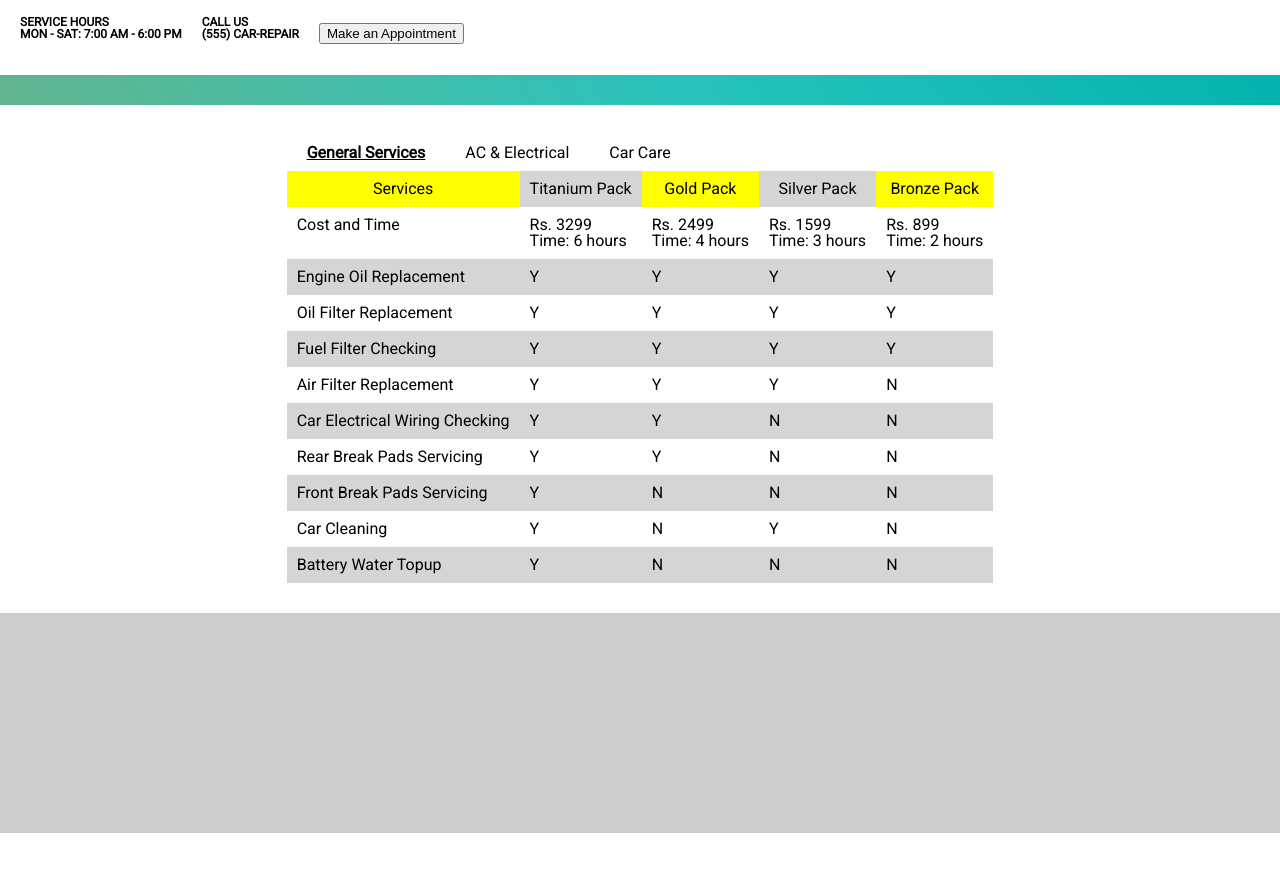
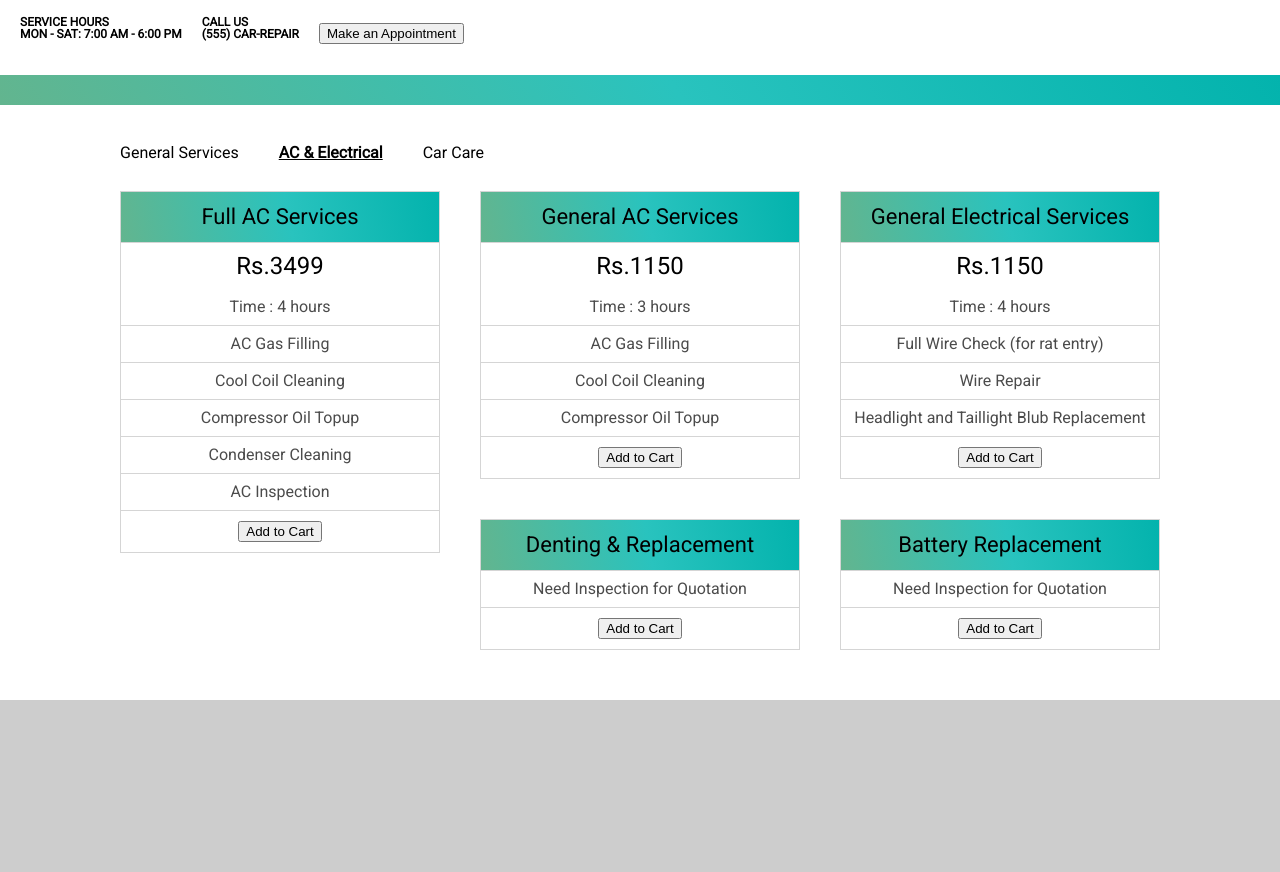
Before and after one commit to easyzariyaDeveloper/CustomerPortal, a React app: page /select-service in a window 1280 px wide. Shown: the top 872 px of the page. Before the commit the page ends 833 px from the top, so only its background shows below. Built offline with nearby package versions, Linux system fonts and the light colour scheme.

Commit message:
AC and Electrical Tabs

```diff
--- /dev/null
+++ b/src/Component/SelectService/CardData.js
@@ -0,0 +1,65 @@
+import React from "react";
+import { ElectricalServices, Packages } from "./mockData";
+import {CardWrapper,ServiceName, ServiceInfo, ServiceCost, ServiceDuration, Card, ListItem, ButtonWrapper } from "./styles";
+import ActionButton from "../Common/ActionButton";
+
+export default function CardData(props){
+    const {activeId} = props;
+
+    function transformServicesToMap(ACServiceArray){
+        return ACServiceArray.reduce((accumulator,value) =>{
+            const {name, id} = value;
+            accumulator = {
+                ...accumulator,
+                [id] : name
+            };
+            return accumulator;
+        }, {});
+    }
+
+    function formatData(id, codeToNameMap) {
+        const arrayInfo = Object.entries(Packages[id]);
+        const response = arrayInfo.map(el => el[1]);
+        console.log(response);
+        response.forEach(row => {
+            if(row.services){
+                const serviceNames = row.services.map(serviceCode => codeToNameMap[serviceCode]);
+                row.serviceNames = serviceNames;
+            } else {
+                row.serviceNames = ["Need Inspection for Quotation"];
+            }
+        });
+        return response;
+    }
+
+    if(activeId){
+        const codeToNameMap = transformServicesToMap(ElectricalServices);
+        const content = formatData(activeId, codeToNameMap);
+        return <CardWrapper>
+            {
+                content.map((service) => {
+                    return <Card>
+                        <ServiceName>{service["name"]}</ServiceName>
+                        {
+                            service["cost"] ? <ServiceInfo>
+                                <ServiceCost>Rs.{service["cost"]}</ServiceCost>
+                                <ServiceDuration>Time : {service["duration"] / 60} hours</ServiceDuration>
+                            </ServiceInfo> : null
+                        }
+                        {
+                            service["serviceNames"].map((name) => <ListItem>{name}</ListItem>)
+                        }
+                        <ButtonWrapper>
+                            <ActionButton
+                                label = "Add to Cart"
+                            />
+                        </ButtonWrapper>
+                    </Card>
+                })
+            }
+
+        </CardWrapper>
+
+    }
+
+}
--- a/src/Component/SelectService/Tab/index.js
+++ b/src/Component/SelectService/Tab/index.js
@@ -6,7 +6,7 @@ export default function Tab(props){
         return "";
     }
     const {tabs = []} = props;
-    const [activeTab, setActiveTab] = useState(tabs[0]);
+    const [activeTab, setActiveTab] = useState(tabs[1]);
 
     return <TabWrapper>
         <Tabs>
--- a/src/Component/SelectService/TabularData.js
+++ b/src/Component/SelectService/TabularData.js
@@ -60,6 +60,7 @@ export default function TabularData(props){
             }, {});
 
             const packageInfo = Object.entries(Packages[id]);
+            console.log(packageInfo);
             const packageGrouped = packageInfo.map((packageItem) =>{
                 const [id, {name, cost, duration, services}] = packageItem;
                  return {
@@ -71,6 +72,7 @@ export default function TabularData(props){
                      }
                 }
             });
+            console.log(packageGrouped);
             const subHeader = [], servicesToPackageMap = {};
             subHeader.push("Cost and Time");
 
--- a/src/Component/SelectService/mockData.js
+++ b/src/Component/SelectService/mockData.js
@@ -1,5 +1,6 @@
 import React from "react";
 import TabularData from "./TabularData";
+import CardData from "./CardData";
 
 export const Tabs = [{
     label : "General Services",
@@ -8,7 +9,7 @@ export const Tabs = [{
 },{
     label: "AC & Electrical",
     id: "acAndElectrical",
-    //Component: <div>AC and Electrical</div>
+    Component: CardData
 },{
     label: "Car Care",
     id: "carCare",
@@ -84,7 +85,7 @@ export const Packages = {
            id: "full",
            services: ["AGF", "CCC", "COT", "CC", "AI"]
        },
-       fullService: {
+       generalAcService: {
             name: "General AC Services",
             cost: 1150,
             duration: 180,
--- a/src/Component/SelectService/styles.js
+++ b/src/Component/SelectService/styles.js
@@ -1,3 +1,66 @@
-import styled from "styled-components";
+import styled, {css} from "styled-components";
+import { base_spacing } from "../../Assets/style-var";
+
+const cardWidth = 320;
+
+const customStyle = css`
+    align-items: center;
+    text-align: center;
+`;
 
 export const ServicesWrapper = styled.div``;
+
+export const CardWrapper = styled.div`
+    width: ${(cardWidth + 40) * 3}px;
+`;
+
+export const Card = styled.div`
+    width: ${cardWidth}px;
+    float: left;
+    margin: ${base_spacing * 2}px;
+    height:auto;
+`;
+
+export const ServiceName = styled.h1`
+    ${customStyle}
+    background: linear-gradient(79.68deg, #62B58F 0.29%, #29C3BE 52.74%, #03B3AD 100%);
+    border: 1px solid #D5D5D5;
+    opacity: 0.3
+    height: 45px;
+    padding:10px;
+    align-items: center;
+    text-align: center;
+    font-weight: 300;
+    font-size: 22px;
+    line-height: 30px;
+`;
+
+export const ServiceInfo = styled.div``;
+
+export const ServiceCost = styled.p`
+    ${customStyle}
+    padding: 10px 10px;
+    border-left: 1px solid #D5D5D5;
+    border-right: 1px solid #D5D5D5;
+    font-weight: 300;
+    font-size: 24px;
+    line-height: 26px;
+`;
+
+export const ServiceDuration = styled.p`
+    ${customStyle}
+    color: #4B4B4B;
+    border: 1px solid #D5D5D5;
+    border-top:0;
+    padding: ${base_spacing}px;
+`;
+
+export const ListItem = styled.p`
+    ${customStyle}
+    border: 1px solid #D5D5D5;
+    border-top:0;
+    padding: 10px 0;
+    color: #4B4B4B;
+`;
+
+export const ButtonWrapper = ListItem;
```
